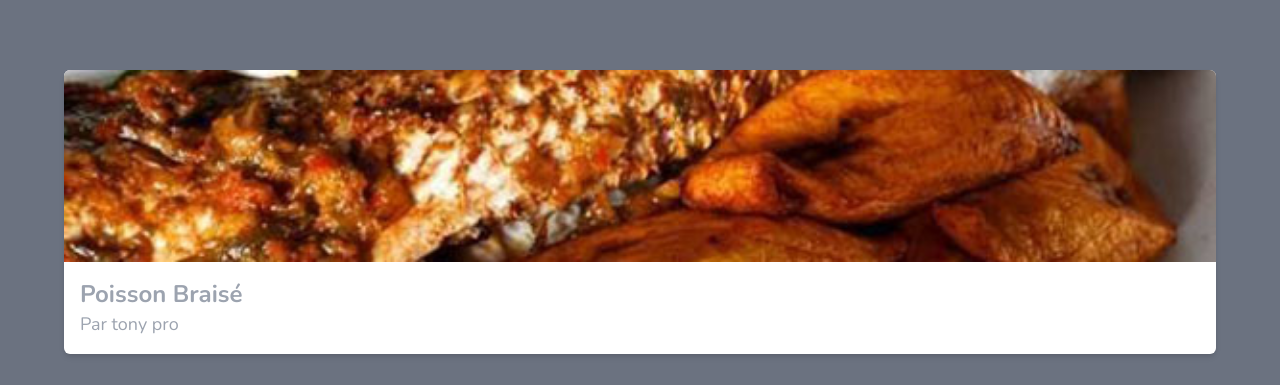
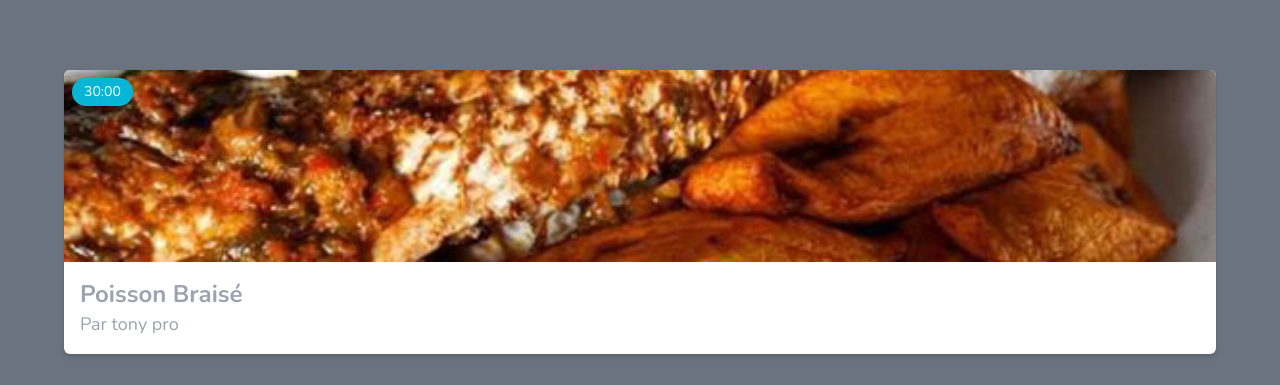
Before and after one commit to kamdjouduplex/tailwindcss-tuto, a website: page src/index.html in a window 1280 px wide. Shown: the part 415-800 px from the top of the page. Drawn offline with nearby package versions, Linux system fonts and the light colour scheme.

Commit message:
lecon 11

```diff
--- a/src/index.html
+++ b/src/index.html
@@ -53,11 +53,14 @@
                 <h4 class="text-secondary-100 text-3xl my-4 border-b pb-2 border-gray-300">Recettes les plus recentes</h4>
                 <div class="py-16">
                     <!-- nos cards ici -->
-                    <div class="bg-white rounded-md overflow-hidden shadow-md">
+                    <div class="bg-white rounded-md overflow-hidden shadow-md relative">
                         <img src="../dist/images/Poisson Braise.jpg" alt="poisson braise" class="w-full sm:h-48 md:40 lg:35 xl:32 object-cover">
                         <div class="m-4">
                             <span class="font-bold text-2xl">Poisson Braisé</span>
                             <span class="block text-lg">Par tony pro</span>
+                        </div>
+                        <div class="bg-primary text-white text-sm p-1 rounded-full inline absolute top-0 mt-2 ml-2">
+                            <span class="mx-2">30:00</span>
                         </div>
                     </div>
                 </div>
```
Also changed, not shown: dist/output.css.
